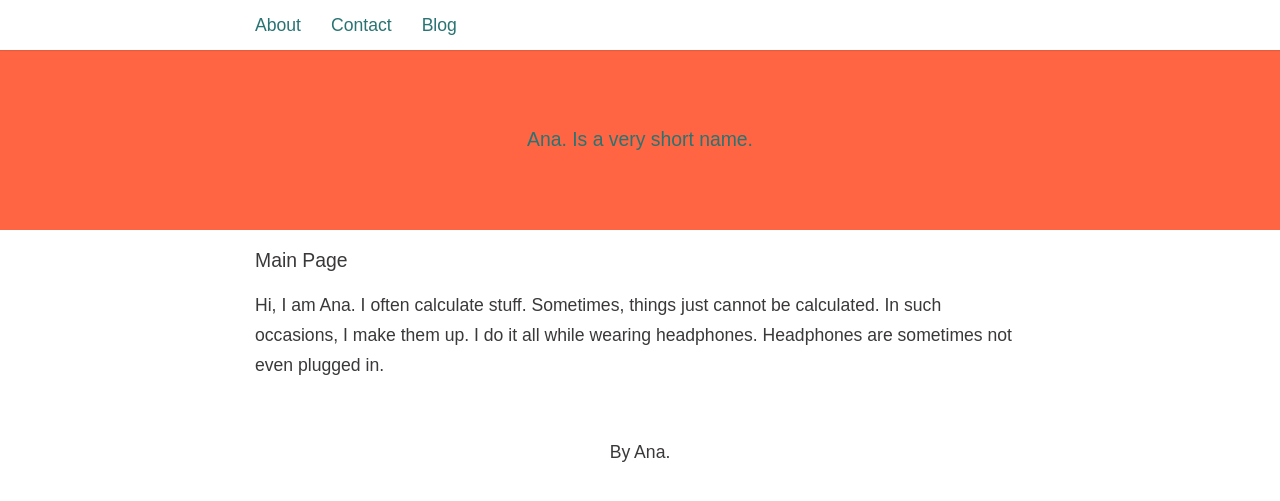
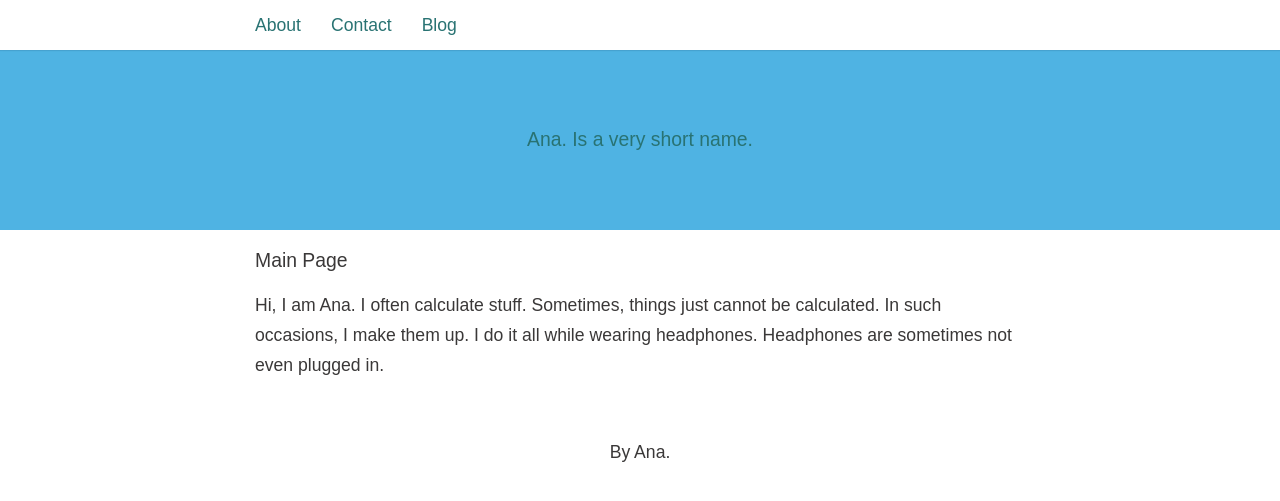
Before and after one commit to electro-swing/electro-swing.github.io, a Jekyll site: the page built from index.html, in a window 1280 px wide. Shown: the top 501 px of the page. Built offline with Jekyll 4.4.1, drawn with Linux system fonts in a browser that asks for light colours; some web fonts are replaced.

Commit message:
Update _base.scss

```diff
--- a/_sass/_base.scss
+++ b/_sass/_base.scss
@@ -7,7 +7,7 @@ $link-hover-color: $main;
 $heading-font: 'Ariel', sans-serif;
 $heading-font-color: #3a3838;
 $light: #E7EDF4;
-$header: #FF6542;
+$header: #4FB3E3;
 
 *,
 *::before,
```
